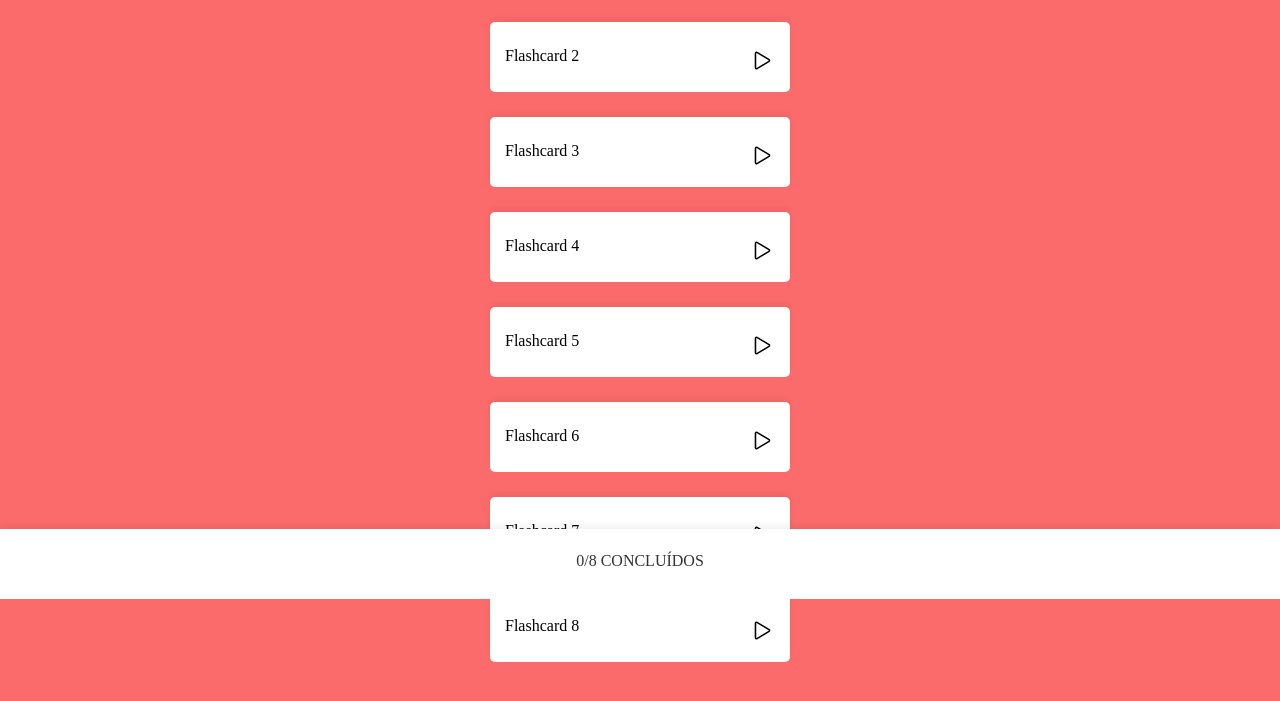
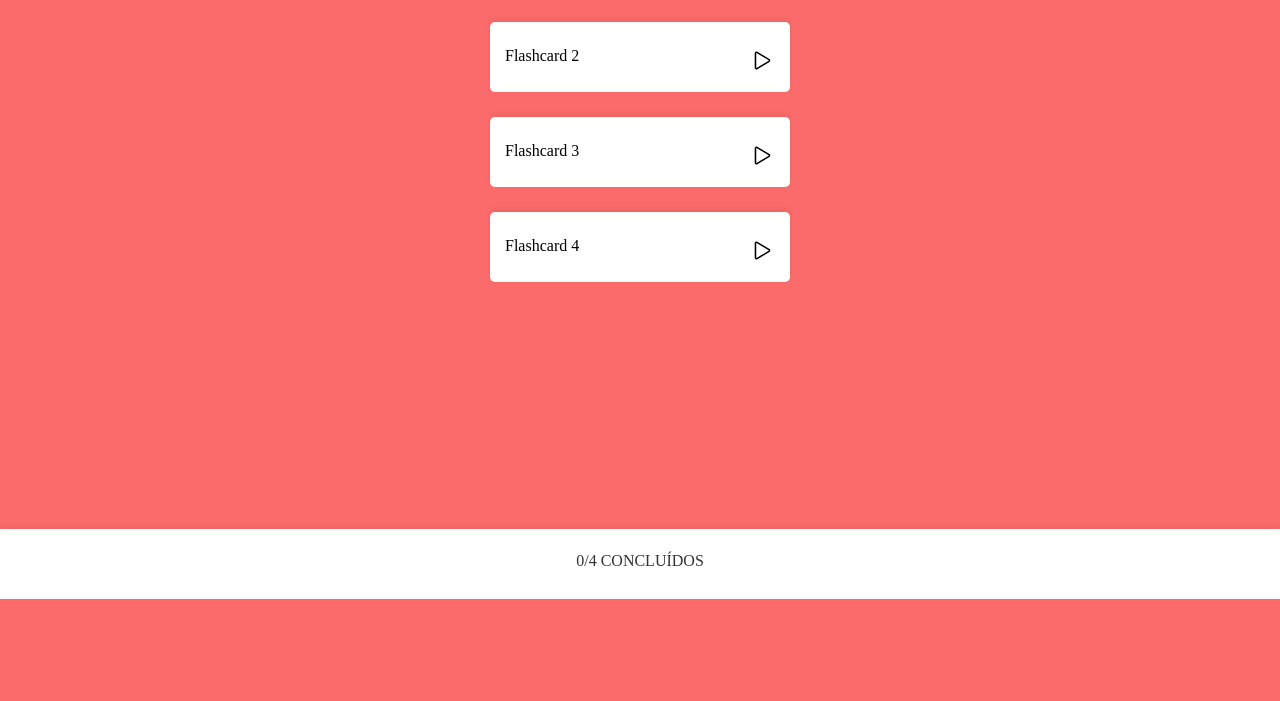
Before and after one commit to melissamodesto/projeto8-zaprecall, a React app: page / in a window 1280 px wide. Both pictures are taken after a click on the element "Iniciar Recall!". Shown: the part 201-902 px from the top of the page. After the commit the page ends 800 px from the top, so only its background shows below. Built offline with nearby package versions, Linux system fonts and the light colour scheme; a web font is replaced by a local one.

Commit message:
Show Four Cards in Deck

```diff
--- a/src/components/CardClose/styleCardClose.css
+++ b/src/components/CardClose/styleCardClose.css
@@ -1,5 +1,5 @@
 ion-icon[name="close-circle"] {
-    color: red;
+    color: #FF3030;
 }
 
 ion-icon[name="help-circle"] {
@@ -11,7 +11,7 @@ ion-icon[name="checkmark-circle"] {
 }
 
 .card-closed .answer-dont-remember {
-    color: red;
+    color: #FF3030;
     text-decoration-line: line-through;
 
 }
--- a/src/components/CardQuestion/CardQuestion.js
+++ b/src/components/CardQuestion/CardQuestion.js
@@ -2,6 +2,7 @@ import React from 'react';
 import Deck from '../Deck';
 import setinha from './setinha.png';
 import CardAnswer from '../CardAnswer/CardAnswer';
+import './styleCardQuestion.css';
 
 
 export default function CardsQuestion(card) {
--- a/src/components/Cards.js
+++ b/src/components/Cards.js
@@ -1,18 +1,20 @@
 import React from 'react'
 import CardsQuestion from './CardQuestion/CardQuestion'
-import styleCardQuestion from './CardQuestion/styleCardQuestion.css'
+
 import Deck from './Deck'
 
 export default function Cards(card) {
 
     const [cardClosed, setCardClosed] = React.useState(true)
 
+    let number = card.number + 1;
+
     return (
         cardClosed ?
             <>
             <div className='deck'>
                 <div className='card-closed' onClick={() => setCardClosed(false)}>
-                    <h2>Flashcard {card.number}</h2>
+                    <h2>Flashcard {number}</h2>
                     <ion-icon name="play-outline"></ion-icon>
                 </div>
             </div>
--- a/src/components/Deck.js
+++ b/src/components/Deck.js
@@ -37,14 +37,16 @@ const cards = [
 
 export default function Deck() {
 
-    let numberCards = 1;
+    let numberCards = 0;
     let deck = cards.length;
     let shuffleCards = cards.sort(() => Math.random() - 0.5);
+    let showCards = shuffleCards.slice(4);
+
 
     return (
         <>
-            {shuffleCards.map(card => <Cards question={card.question} answer={card.answer} number={numberCards++} deck={deck} />)}
-            <Footer deck={deck} />
+            {showCards.map(card => <Cards question={card.question} answer={card.answer} number={numberCards++} deck={deck} />)}
+            <Footer number={numberCards} />
         </>
     )
 }
--- a/src/components/Footer.js
+++ b/src/components/Footer.js
@@ -1,8 +1,9 @@
 export default function Footer(card) {
+
     return (
         <>
             <div className="footer">
-                <h5>0/{card.deck} CONCLUÍDOS</h5>
+                <h5>0/{card.number} CONCLUÍDOS</h5>
             </div>
         </>
     )
```
Also changed, not shown: src/components/CardAnswer/AnswerDontRemember.js (deleted, +0 -11 lines).
